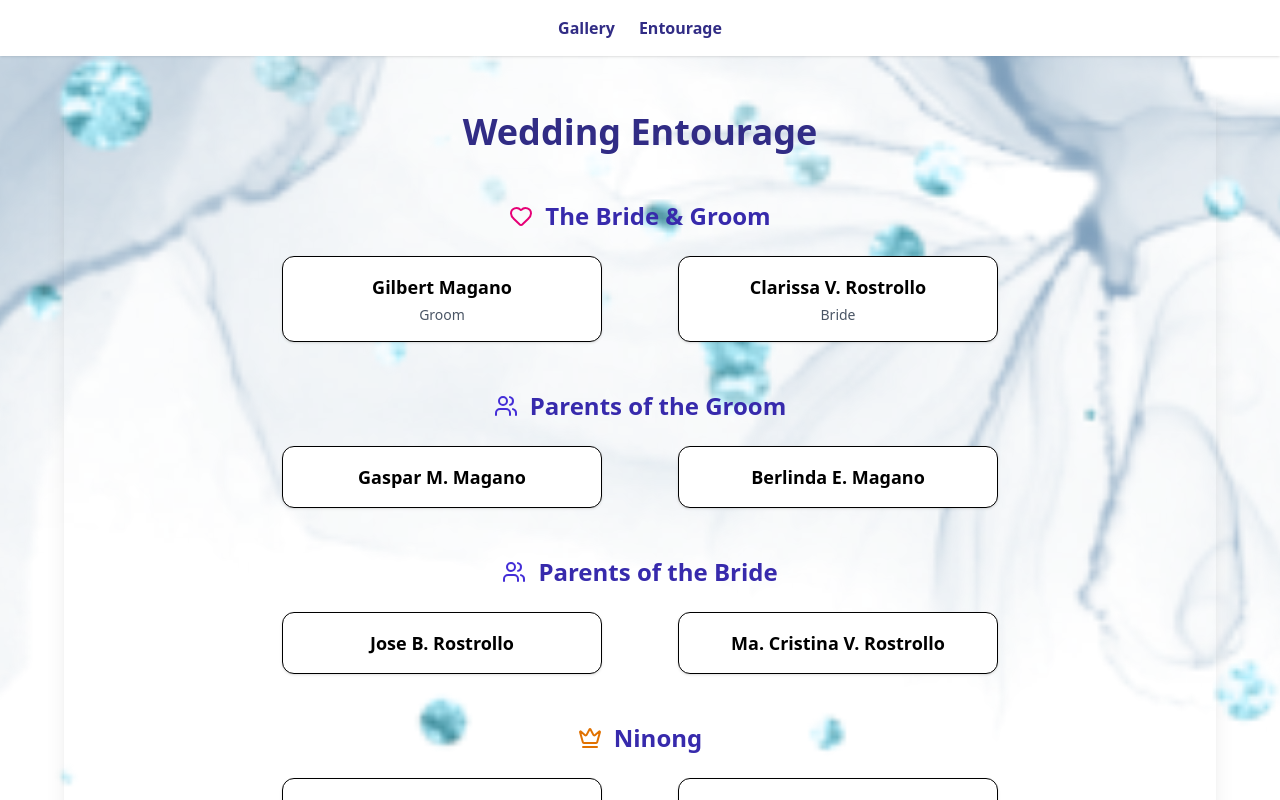
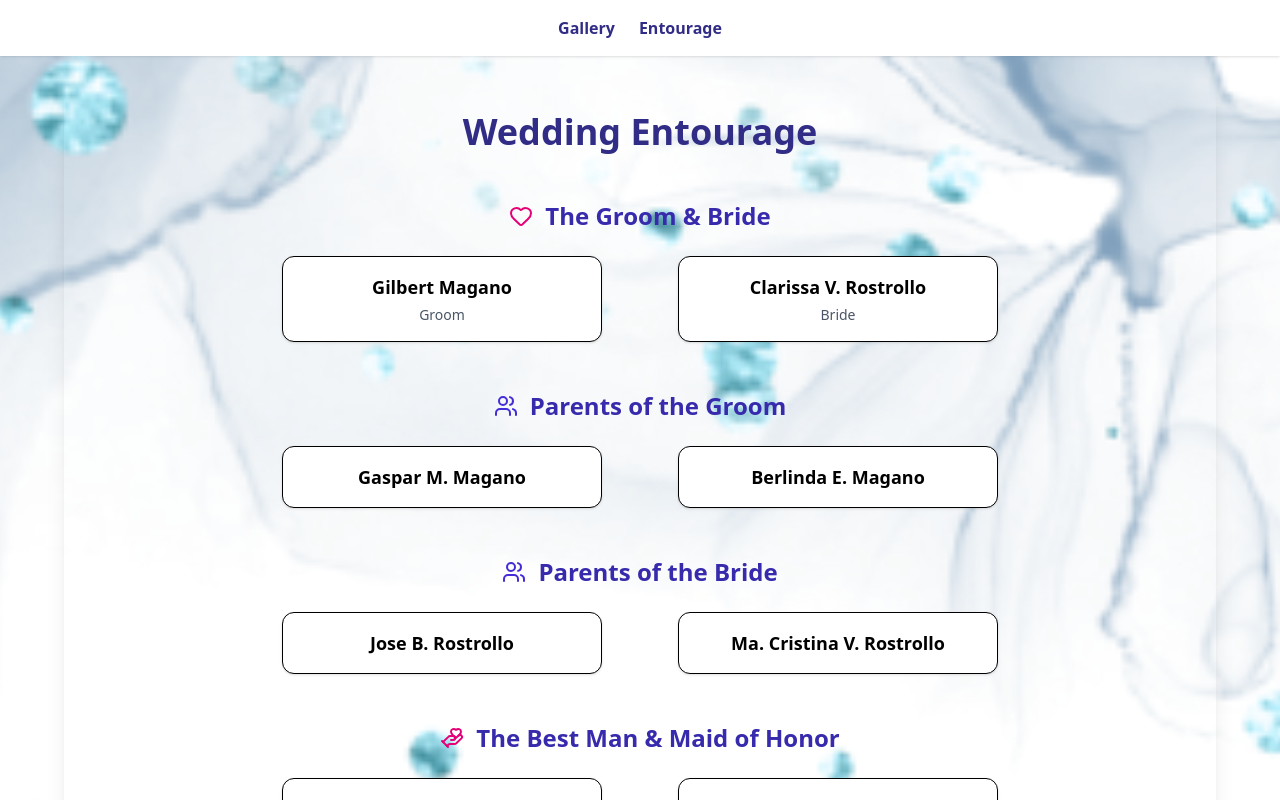
Before and after one commit to Chooeychloe/gibo-issay, a React (Vite) app: page /entourage in a window 1280 px wide. Shown: the top 800 px of the page. Built offline with nearby package versions, Linux system fonts and the light colour scheme.

Commit message:
edit: entourage list

```diff
--- a/src/pages/Entourage.jsx
+++ b/src/pages/Entourage.jsx
@@ -9,7 +9,7 @@ import {
   Coins,
   LucideGem,
   Sparkles,
-  Star,
+  HandHeartIcon,
   LucideChessQueen,
   LucideChessKing,
 } from "lucide-react";
@@ -17,7 +17,7 @@ import {
 export default function Entourage() {
   const sections = [
     {
-      title: "The Bride & Groom",
+      title: "The Groom & Bride",
       icon: <Heart className="w-6 h-6 text-pink-600" />,
       members: [
         { name: "Gilbert Magano", role: "Groom" },
@@ -37,7 +37,14 @@ export default function Entourage() {
         { name: "Ma. Cristina V. Rostrollo" },
       ],
     },
-
+    {
+      title: "The Best Man & Maid of Honor",
+      icon: <HandHeartIcon className="w-6 h-6 text-pink-600" />,
+      members: [
+        { name: "Stephen Clet", role: "Best Man" },
+        { name: "Ruth Shiela Ludovice", role: "Maid of Honor" },
+      ],
+    },
     {
       title: "Ninong",
       icon: <Crown className="w-6 h-6 text-amber-600" />,
```
